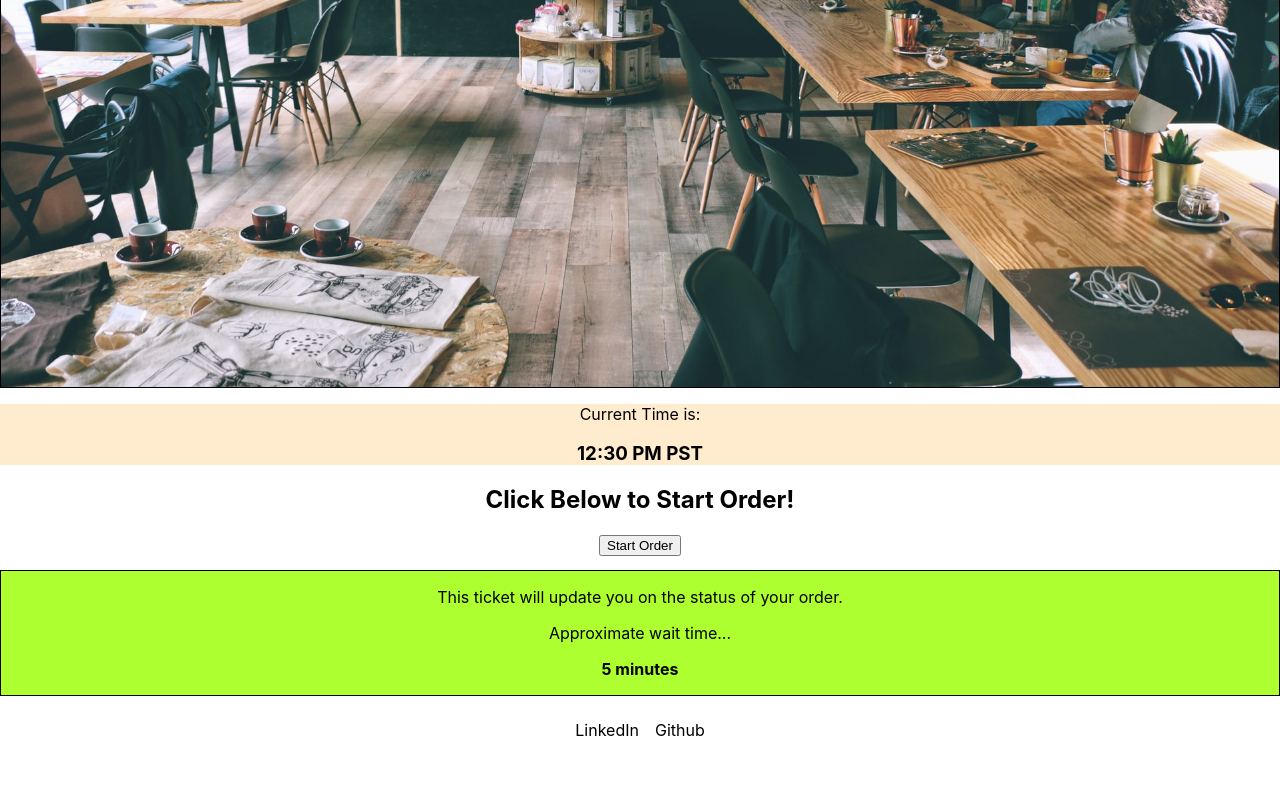
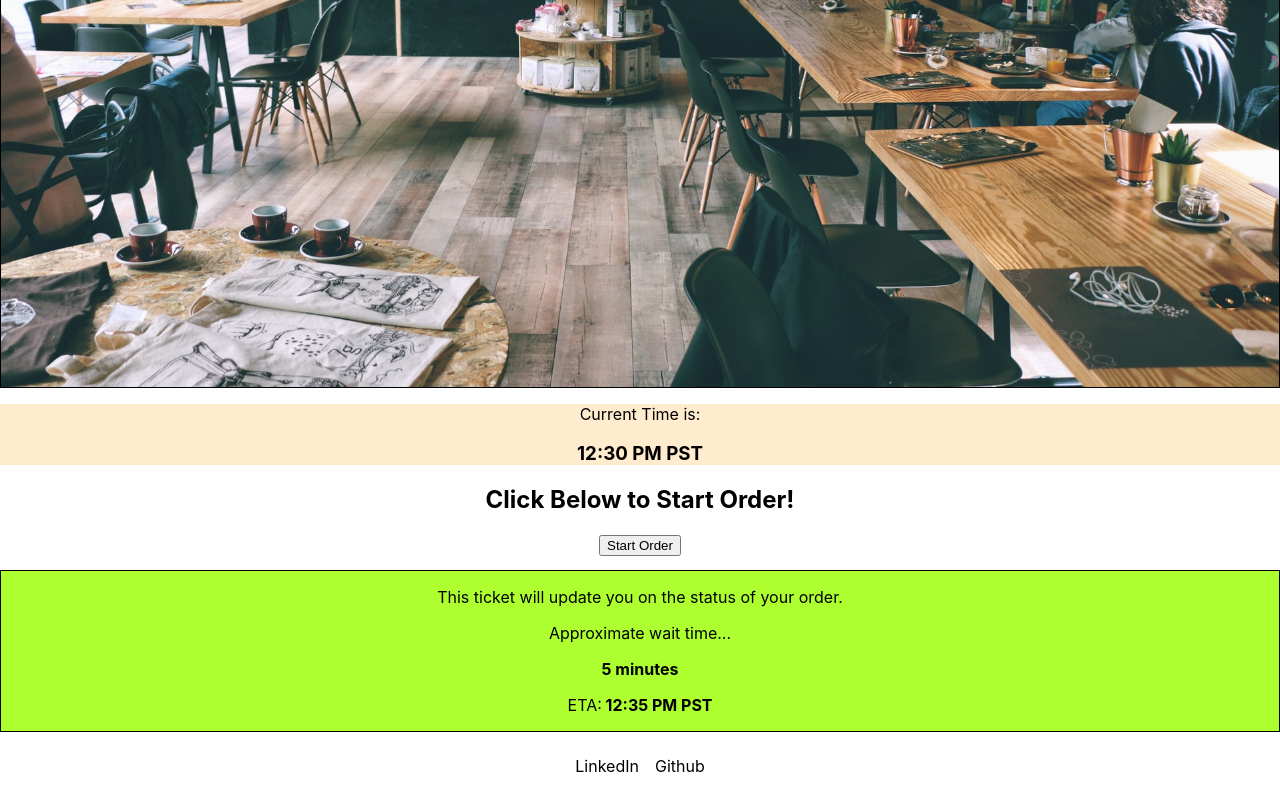
Before and after one commit to PocketThi3f/cafe-jp, a React (Create React App) app: page / in a window 1280 px wide. Shown: the part 673-1473 px from the top of the page. Before the commit the page ends 1437 px from the top, so only its background shows below. Built offline with nearby package versions, Linux system fonts and the light colour scheme.

Commit message:
added p tag for eta

```diff
--- a/src/containers/TicketBooth/Ticket/Ticket.js
+++ b/src/containers/TicketBooth/Ticket/Ticket.js
@@ -8,6 +8,7 @@ export default class Ticket extends Component {
                 <p>This ticket will update you on the status of your order.</p>
                 <p>Approximate wait time...</p>
                 <strong><p>5 minutes</p></strong>
+                <p>ETA:<strong> 12:35 PM PST</strong></p>
             </div>
         )
     }
```
